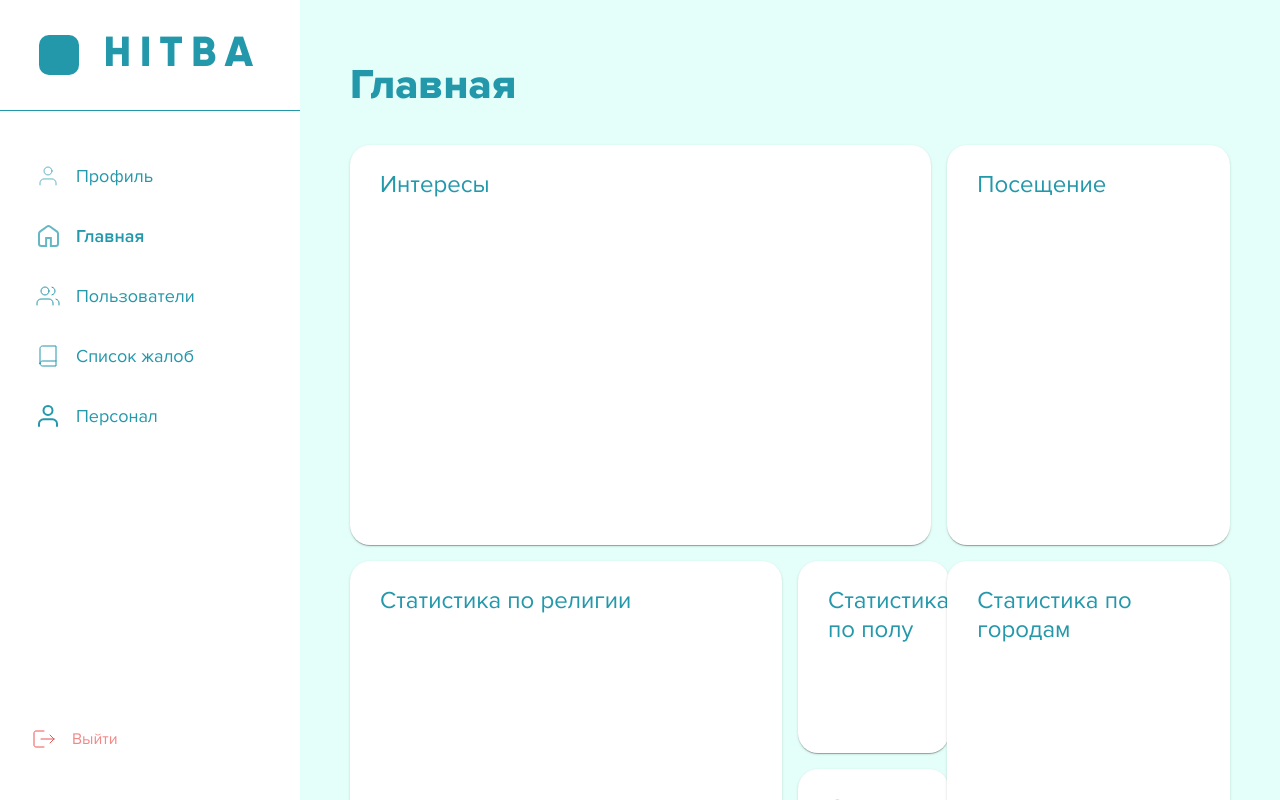
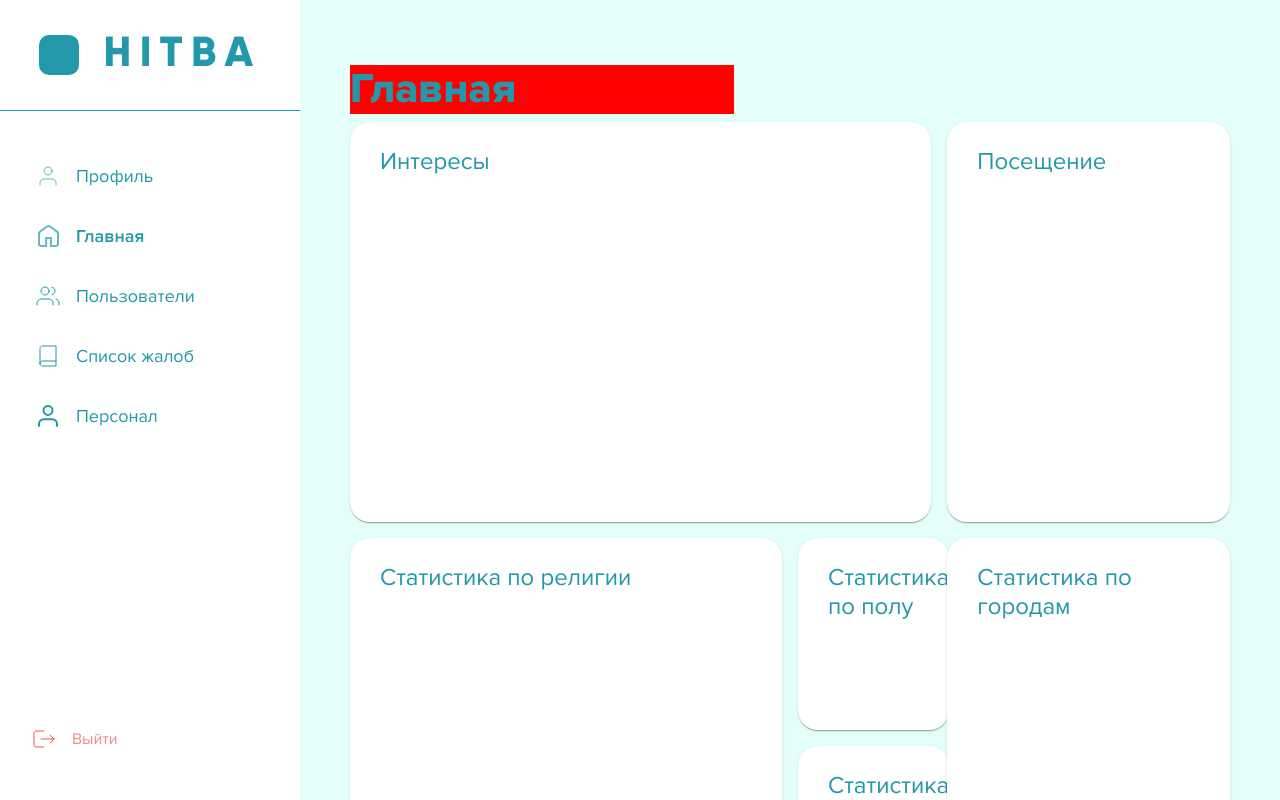
Before and after one commit to Tolegen777/admin, a React (Create React App) app: page /home in a window 1280 px wide. Shown: the top 800 px of the page. Built offline with nearby package versions, Linux system fonts and the light colour scheme.

Commit message:
some changes

```diff
--- a/src/App.tsx
+++ b/src/App.tsx
@@ -1,4 +1,4 @@
-import {Navigate, Route, Routes} from "react-router-dom";
+import { Navigate, Route, Routes } from "react-router-dom";
 import AdminRoutes from "./pages/adminPage/AdminRoutes";
 import Error from "./pages/Error";
 
@@ -20,8 +20,8 @@ function App() {
       </Routes> */}
 
       <Routes>
-                <Route path="/*" element={<AdminRoutes/>}/>
-                <Route path="*" element={<Error/>}/>
+        <Route path="/*" element={<AdminRoutes />} />
+        <Route path="*" element={<Error />} />
       </Routes>
     </>
   );
--- a/src/pages/adminPage/ComplaintsPage.tsx
+++ b/src/pages/adminPage/ComplaintsPage.tsx
@@ -1,22 +1,19 @@
-import React, {Suspense} from 'react';
-import {Box, Paper, Stack, Typography} from "@mui/material";
-import {Route, Routes} from "react-router-dom";
-import ComplaintsList from '../../components/pages/complaint/ComplaintsList';
-
+import React, { Suspense } from "react";
+import { Box, Paper, Stack, Typography } from "@mui/material";
+import { Route, Routes } from "react-router-dom";
+import ComplaintsList from "../../components/pages/complaint/ComplaintsList";
 
 const ComplaintsPage = () => {
   return (
     <Box>
-
       <Stack>
-                    <Typography>Список жалоб</Typography>
+        <Typography variant={"h3"}>Список жалоб</Typography>
       </Stack>
 
       <Suspense fallback={<div>Загрузка...</div>}>
         <Routes>
           <Route index element={<ComplaintsList />} />
         </Routes>
-
       </Suspense>
     </Box>
   );
--- a/src/pages/adminPage/Home.tsx
+++ b/src/pages/adminPage/Home.tsx
@@ -1,12 +1,6 @@
-import { Box, Button, Paper, Stack, Typography } from "@mui/material";
+import { Box, Stack, Typography } from "@mui/material";
 import { Suspense } from "react";
-import {
-  Navigate,
-  Route,
-  Routes,
-  useLocation,
-  useNavigate,
-} from "react-router-dom";
+import { Route, Routes, useLocation, useNavigate } from "react-router-dom";
 import HomePage from "../../components/pages/home/HomePage";
 
 export default function Home() {
@@ -18,20 +12,9 @@ export default function Home() {
 
   return (
     <Box>
-      <Box
-        sx={{ mb: "40px", display: "flex", justifyContent: "space-between" }}
-      >
+      <Box sx={{ mb: 1, display: "flex", justifyContent: "space-between" }}>
         <Stack>
-          <Typography
-            sx={{
-              fontSize: "42px",
-              fontWeight: 800,
-              color: "primary.main",
-              lineHeight: "40px",
-            }}
-          >
-            Главная
-          </Typography>
+          <Typography variant={"h3"}>Главная</Typography>
         </Stack>
       </Box>
       <Suspense fallback={<div>Загрузка...</div>}>
--- a/src/pages/adminPage/Profile.tsx
+++ b/src/pages/adminPage/Profile.tsx
@@ -23,16 +23,7 @@ export default function Profile() {
         sx={{ mb: "40px", display: "flex", justifyContent: "space-between" }}
       >
         <Stack>
-          <Typography
-            sx={{
-              fontSize: "42px",
-              fontWeight: 800,
-              color: "primary.main",
-              lineHeight: "40px",
-            }}
-          >
-            Профиль
-          </Typography>
+          <Typography variant="h3">Профиль</Typography>
         </Stack>
       </Box>
       <Suspense fallback={<div>Загрузка...</div>}>
--- a/src/pages/adminPage/Users.tsx
+++ b/src/pages/adminPage/Users.tsx
@@ -24,16 +24,7 @@ export default function Users() {
         sx={{ mb: "40px", display: "flex", justifyContent: "space-between" }}
       >
         <Stack>
-          <Typography
-            sx={{
-              fontSize: "42px",
-              fontWeight: 800,
-              color: "primary.main",
-              lineHeight: "40px",
-            }}
-          >
-            Пользователи
-          </Typography>
+          <Typography variant="h3">Пользователи</Typography>
         </Stack>
       </Box>
       <Suspense fallback={<div>Загрузка...</div>}>
--- a/src/theme/theme.tsx
+++ b/src/theme/theme.tsx
@@ -1,8 +1,38 @@
 import { createTheme } from "@mui/material";
+
+declare module "@mui/material/styles" {
+  interface TypographyVariants {
+    poster: React.CSSProperties;
+  }
+
+  interface TypographyVariantsOptions {
+    poster?: React.CSSProperties;
+  }
+
+  interface BreakpointOverrides {
+    "2xl": true;
+    "3xl": true;
+  }
+}
+
+declare module "@mui/material/Typography" {
+  interface TypographyPropsVariantOverrides {
+    poster: true;
+  }
+}
 
 export const theme = createTheme({
   typography: {
     fontFamily: ["Proxima Nova", "sans-serif", "Gilroy"].join(","),
+
+    h3: {
+      fontSize: "clamp(30px, 45vw, 42px)",
+      fontWeight: 800,
+      background: "red",
+      width: "clamp(200px, 30vw, 1000px)",
+      color: "#2398AB",
+      letterSpacing: "0em",
+    },
   },
   palette: {
     primary: {
@@ -13,6 +43,17 @@ export const theme = createTheme({
       main: "#000",
     },
   },
+  breakpoints: {
+    values: {
+      xs: 0,
+      sm: 425,
+      md: 768,
+      lg: 1024,
+      xl: 1280,
+      "2xl": 1536,
+      "3xl": 1920,
+    },
+  },
 });
 
 export default createTheme;
```
Also changed, not shown: api/index.ts (added, +19 -0 lines), src/index.tsx (+6 -6 lines). Lines whose indentation alone changed are shown as unchanged.
